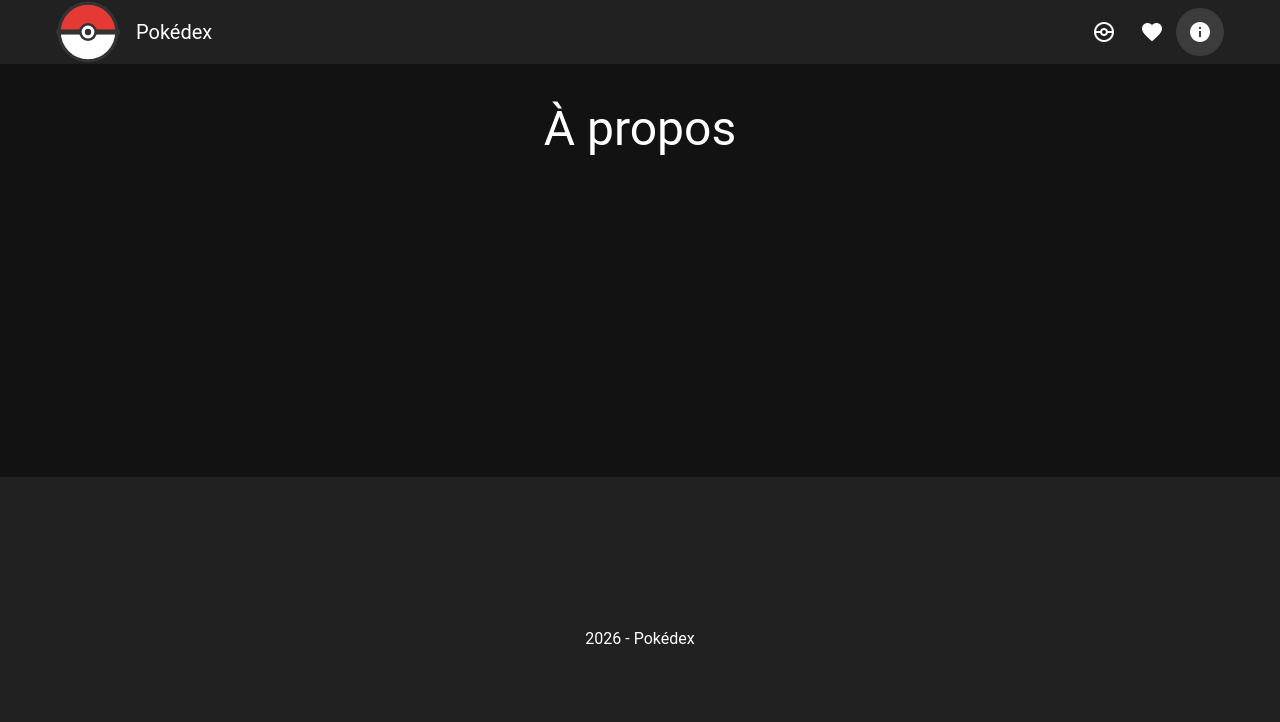
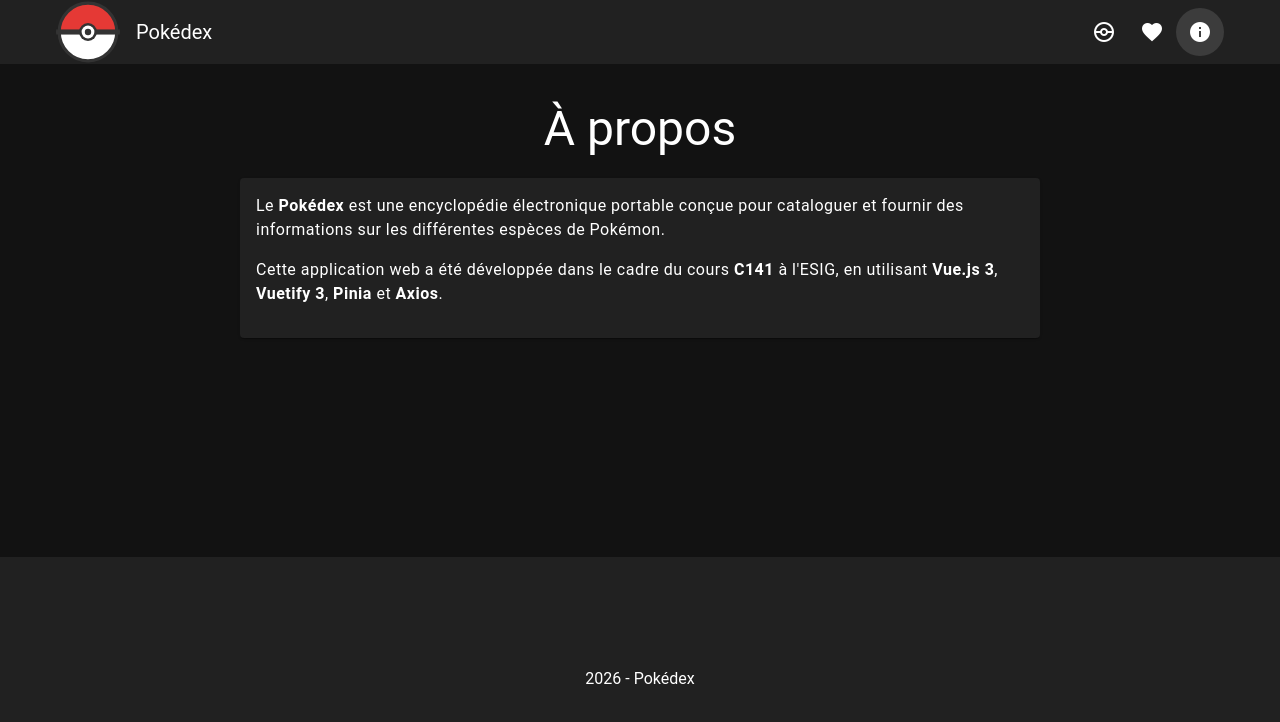
Before and after one commit to BratishaDev/294-pokedex-dimoand, a Vue app: page /a-propos in a window 1280 px wide. Shown: the top 722 px of the page. Built offline with nearby package versions, Linux system fonts and the light colour scheme.

Commit message:
feat: pages favoris et à propos + navigation v2

```diff
--- a/src/pages/a-propos.vue
+++ b/src/pages/a-propos.vue
@@ -5,7 +5,19 @@
 <template>
   <v-container>
     <h1 class="text-h3 text-center my-6">À propos</h1>
-    <!-- Contenu à venir -->
+    <v-card max-width="800" class="mx-auto">
+      <v-card-text>
+        <p class="text-body-1 mb-4">
+          Le <strong>Pokédex</strong> est une encyclopédie électronique portable conçue pour
+          cataloguer et fournir des informations sur les différentes espèces de Pokémon.
+        </p>
+        <p class="text-body-1 mb-4">
+          Cette application web a été développée dans le cadre du cours <strong>C141</strong>
+          à l'ESIG, en utilisant <strong>Vue.js 3</strong>, <strong>Vuetify 3</strong>,
+          <strong>Pinia</strong> et <strong>Axios</strong>.
+        </p>
+      </v-card-text>
+    </v-card>
   </v-container>
 </template>
 
--- a/src/pages/favoris.vue
+++ b/src/pages/favoris.vue
@@ -5,7 +5,9 @@
 <template>
   <v-container>
     <h1 class="text-h3 text-center my-6">Mes favoris</h1>
-    <!-- Contenu à venir -->
+    <v-alert type="info" variant="tonal">
+      Vous n'avez pas encore de Pokémon favoris.
+    </v-alert>
   </v-container>
 </template>
 
```
